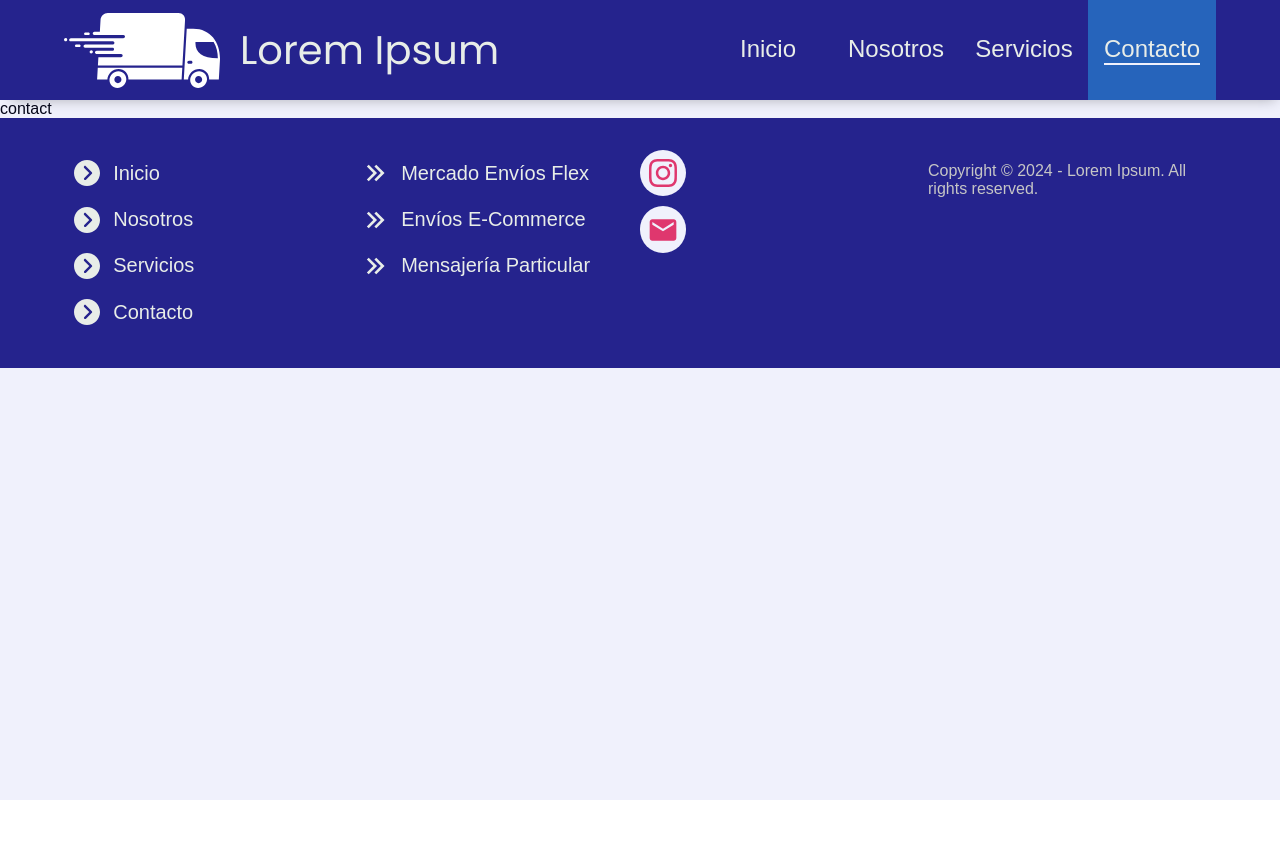
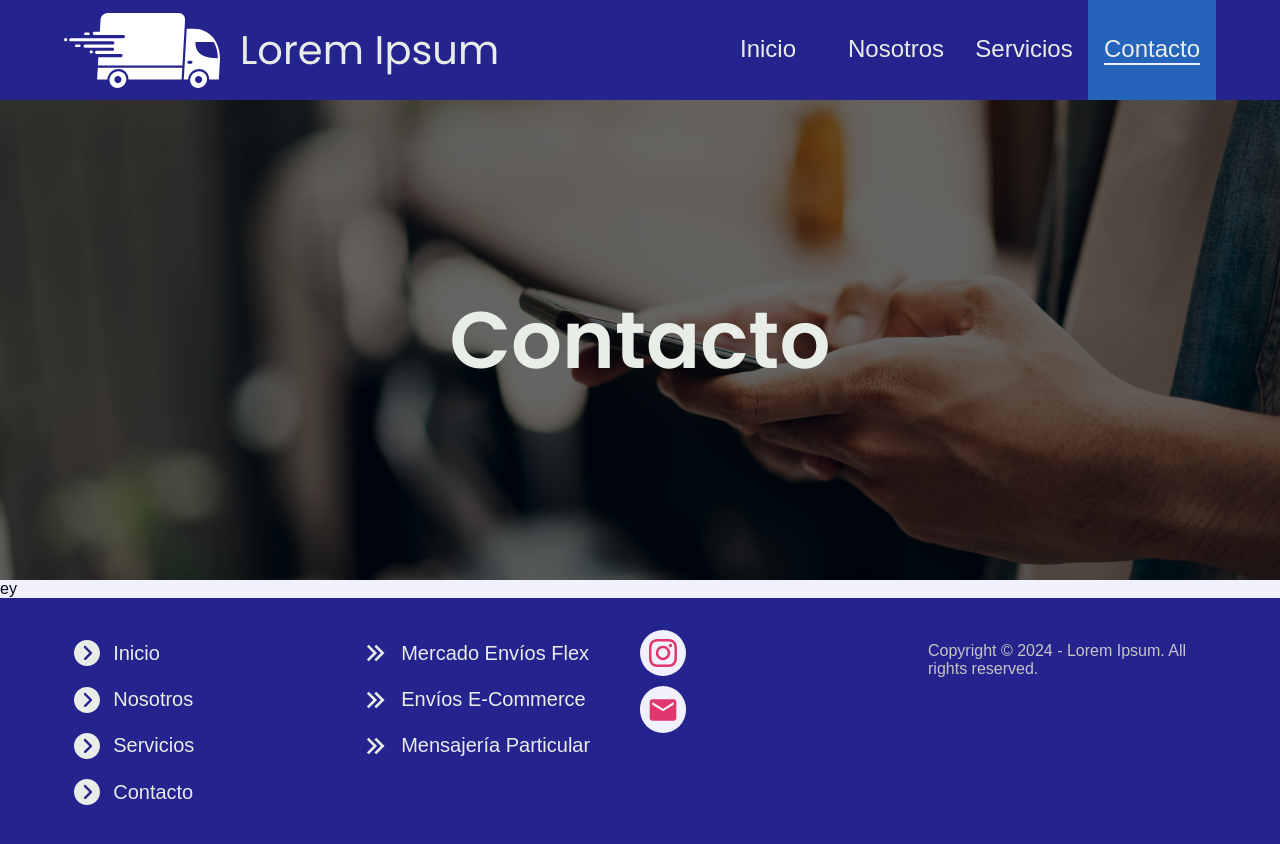
Before and after one commit to TomyAlberdi/envios-web, a React (Vite) app: page /contacto in a window 1280 px wide. Shown: the top 844 px of the page. Before the commit the page ends 800 px from the top, so only its background shows below. Built offline with nearby package versions, Linux system fonts and the light colour scheme; a web font is replaced by a local one.

Commit message:
Started Contact + minor header fix

```diff
--- a/src/App.scss
+++ b/src/App.scss
@@ -11,6 +11,7 @@
 @use "./Components/ServiceCard/ServiceCard";
 @use "./Components/ServicesList/ServicesList";
 @use "./Pages/IndividualService/IndividualService";
+@use "./Pages/Contact/Contact";
 
 @import url("https://fonts.googleapis.com/css2?family=Anuphan:wght@100..700&display=swap");
 @import url('https://fonts.googleapis.com/css2?family=Moderustic:wght@300..800&display=swap');
@@ -47,4 +48,10 @@ div.header {
   background-position: center;
   @include var.flex-container(column, center, center);
   text-align: center;
+  h1 {
+    font-size: 5rem;
+    color: var.$text-white;
+    font-family: "Poppins", sans-serif;
+    font-weight: 600;
+  }
 }
--- a/src/Pages/About/_About.scss
+++ b/src/Pages/About/_About.scss
@@ -5,12 +5,6 @@ section.About {
   position: relative;
   div.header {
     background-image: linear-gradient(rgba(0, 0, 0, 0.6), rgba(0, 0, 0, 0.6)), url("/stock-package-2.jpeg");
-    h1 {
-      font-size: 5rem;
-      color: var.$text-white;
-      font-family: "Poppins", sans-serif;
-      font-weight: 600;
-    }
   }
   svg.decorationSvg1 {
     position: absolute;
--- a/src/Pages/Contact/Contact.jsx
+++ b/src/Pages/Contact/Contact.jsx
@@ -1,7 +1,12 @@
 const Contact = () => {
   return (
     <section className="Contact">
-      contact
+      <div className="header">
+        <h1>Contacto</h1>
+      </div>
+      <div className="body">
+        ey
+      </div>
     </section>
   )
 }
--- /dev/null
+++ b/src/Pages/Contact/_Contact.scss
@@ -0,0 +1,7 @@
+@use "../../var";
+
+section.Contact {
+  div.header {
+    background-image: linear-gradient(rgba(0, 0, 0, 0.6), rgba(0, 0, 0, 0.6)), url("/stock-contact.jpeg");
+  }
+}
--- a/src/Pages/Home/_Home.scss
+++ b/src/Pages/Home/_Home.scss
@@ -11,10 +11,7 @@ section.Home {
         color: var.$secondary-red;
       }
       h1 {
-        font-size: 4rem;
-        color: var.$text-white;
         margin: 1.5% 0;
-        font-family: "Poppins", sans-serif;
       }
       h5 {
         font-size: 1.26rem;
--- a/src/Pages/Services/_Services.scss
+++ b/src/Pages/Services/_Services.scss
@@ -5,12 +5,6 @@ section.Services {
     &.header {
       background-image: linear-gradient(rgba(0, 0, 0, 0.6), rgba(0, 0, 0, 0.6)),
         url("/stock-package-4.jpeg");
-      h1 {
-        font-size: 4rem;
-        color: var.$text-white;
-        margin: 1.5% 0;
-        font-family: "Poppins", sans-serif;
-      }
     }
   }
 }
```
Also changed, not shown: public/stock-contact.jpeg (added).
